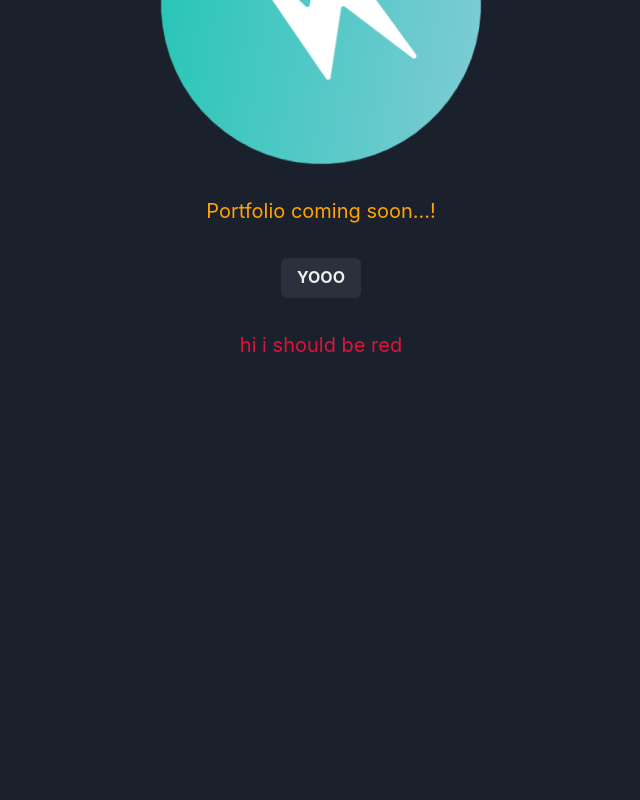
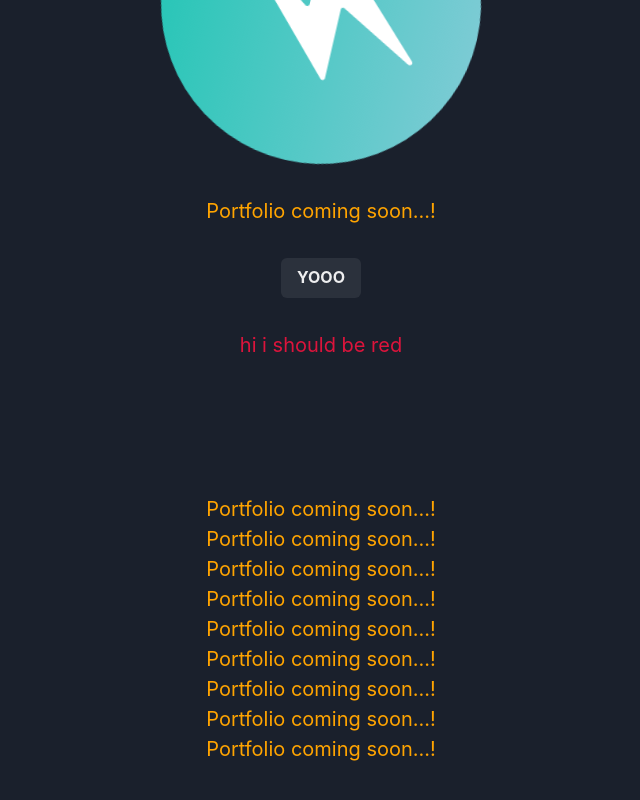
Before and after one commit to jfrausto/My-Portfolio, a React (Create React App) app in the folder my-portfolio/: page / in a window 1280 px wide. Shown: the part 318-1118 px from the top of the page, without its empty margins (319-959 px from the left). Before the commit the page ends 800 px from the top, so only its background shows below. Built offline with nearby package versions, Linux system fonts and the light colour scheme.

Commit message:
create second grid for main content

```diff
--- a/my-portfolio/src/App.js
+++ b/my-portfolio/src/App.js
@@ -35,6 +35,13 @@ function App() {
   return (
     <ChakraProvider theme={theme}>
       <Box textAlign="center" fontSize="xl">
+
+        {/*
+            WILL HOLD NAME INTRO
+            TYPOGRAPHY
+            COLOR MODE SWITCHER
+
+        */}
         <Grid minH="100vh" p={3}>
           <ColorModeSwitcher justifySelf="flex-end" />
           <VStack spacing={8}>
@@ -44,7 +51,46 @@ function App() {
             </Text>
             <Button>yooo</Button>
             <Text color="brand.700">hi i should be red</Text>
+          </VStack>
+        </Grid>
 
+        {/*
+            PLACE HOLDING TEXT EVERYWHERE rn
+            these two grids provide 100% window height rn
+            will contain side navigation bar with
+            - about me
+            - links and screenshots to projects
+            - contact
+        */}
+        <Grid minH="100vh" p={3}>
+          <VStack spacing={0}>
+            <Text color="brand.300">
+              Portfolio coming soon...!
+            </Text>
+            <Text color="brand.300">
+              Portfolio coming soon...!
+            </Text>
+            <Text color="brand.300">
+              Portfolio coming soon...!
+            </Text>
+            <Text color="brand.300">
+              Portfolio coming soon...!
+            </Text>
+            <Text color="brand.300">
+              Portfolio coming soon...!
+            </Text>
+            <Text color="brand.300">
+              Portfolio coming soon...!
+            </Text>
+            <Text color="brand.300">
+              Portfolio coming soon...!
+            </Text>
+            <Text color="brand.300">
+              Portfolio coming soon...!
+            </Text>
+            <Text color="brand.300">
+              Portfolio coming soon...!
+            </Text>
           </VStack>
         </Grid>
       </Box>
```
Also changed, not shown: 1 other file (tests, documents, lock files or other folders).
